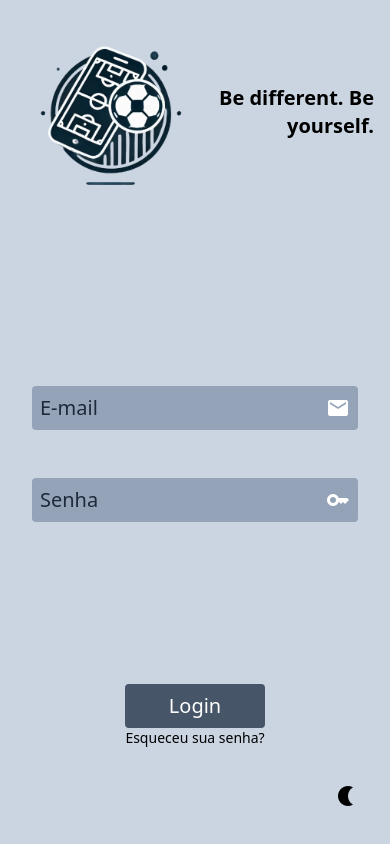
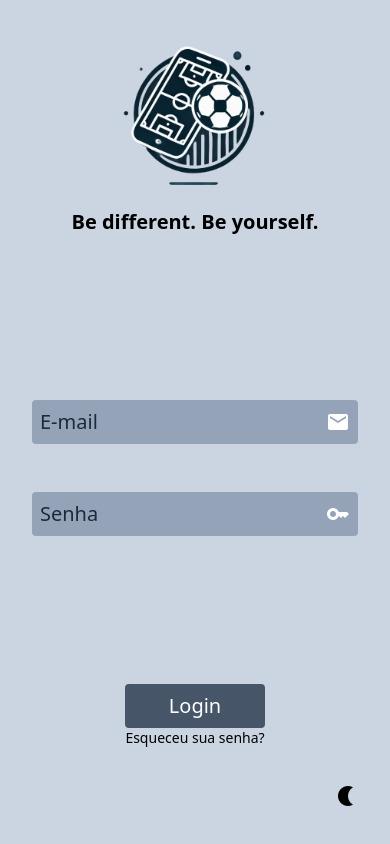
Before and after one commit to matheusymm/web2-aa1, a website: page login.html in a window 390 px wide. Drawn offline with nearby package versions, Linux system fonts and the light colour scheme; files that its build step writes are made by us from their sources.

Commit message:
ajustando responsibilidade celular

```diff
--- a/login.html
+++ b/login.html
@@ -52,7 +52,7 @@ dark:text-white">
                 <div class="w-full p-4 flex flex-row justify-between
                  items-center mb-8
                  md:p-0 md:flex-col
-                 lg:hidden">
+                 lg:hidden flex flex-col justify-center items-center">
                     <img src="images/logo.png" class="w-48 dark:hidden"></img>
                     <img src="images/logoDark.png" class="w-48 hidden
                     dark:block"></img>
```
